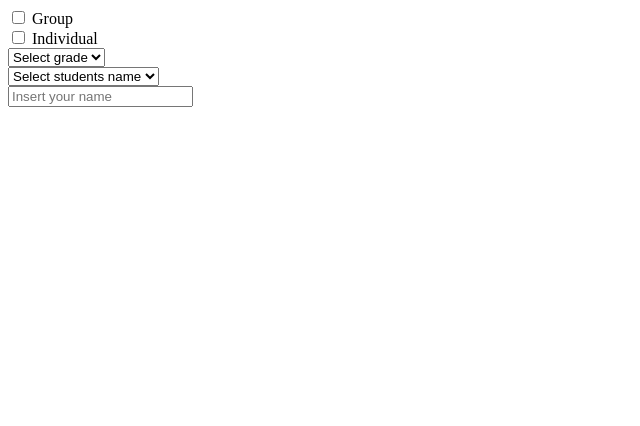
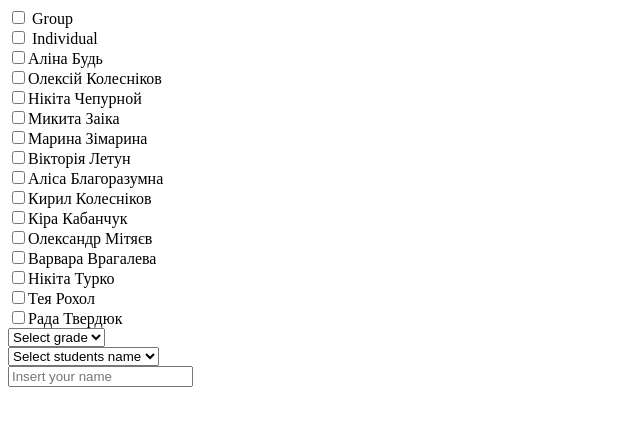
Before and after one commit to uliashk/moneymoneymoney, a plain HTML site: page index.html in a window 1280 px wide. Shown: the whole page, without its empty margins (0-640 px from the left). Drawn offline with Linux system fonts and the light colour scheme.

Commit message:
15:00 13.12

```diff
--- a/index.html
+++ b/index.html
@@ -5,8 +5,10 @@
         <title>payment</title>
 
 
+
     </head>
 <body>
+
 
     <!--select buttons-->
 
@@ -31,6 +33,11 @@
  <!--select grade+name-->
 
  <div>
+
+<div id="students">
+
+</div>
+
 <select name="grade" id="grade-selector">
     <option value="">Select grade</option>
 </select>
@@ -42,6 +49,7 @@
 
 </select>
 </div>
+
 
 <div>
     <input type="text" placeholder="Insert your name" id="Pname"/>
--- a/script.js
+++ b/script.js
@@ -94,7 +94,34 @@ const students = [
     },
 ];
 
-//put grade in the dropdown
+var studentProfile = [];
+
+console.log(students.length)
+
+students.forEach(function (student) {
+    const studentsDiv = document.getElementById('students');
+
+    // Create a label element
+    let label = document.createElement('LABEL');
+
+    // Create a checkbox input element
+    let newCheckbox = document.createElement('INPUT');
+    newCheckbox.setAttribute("type", "checkbox");
+    newCheckbox.setAttribute("id", student.name);
+
+    // Set the label text and associate it with the checkbox
+    label.setAttribute("for", student.name);
+    label.textContent = student.name;
+
+    // Append the checkbox and label to the div
+    label.insertBefore(newCheckbox, label.firstChild);
+    studentsDiv.appendChild(label);
+
+    // Add a line break for spacing
+    studentsDiv.appendChild(document.createElement('BR'));
+});
+
+
 
 var gradesUsed = [];
 var studentName = [];
@@ -180,11 +207,11 @@ function filterStudentsFromDropDown(students){
 
 
 
-const studentsInGroup = students.filter(student => student.classes.includes("group"));
-console.log(studentsInGroup)
+// const studentsInGroup = students.filter(student => student.classes.includes("group"));
+// console.log(studentsInGroup)
 
-const studentsInIndividual = students.filter(student => student.classes.includes("individual"));
-console.log(studentsInIndividual)
+// const studentsInIndividual = students.filter(student => student.classes.includes("individual"));
+// console.log(studentsInIndividual)
 
 
 
```
